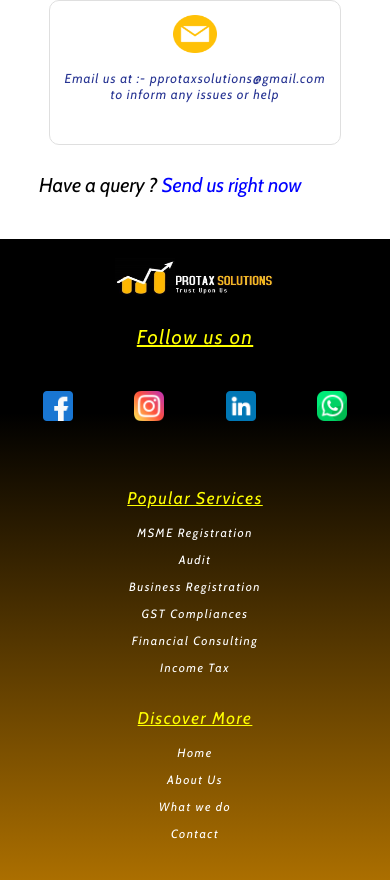
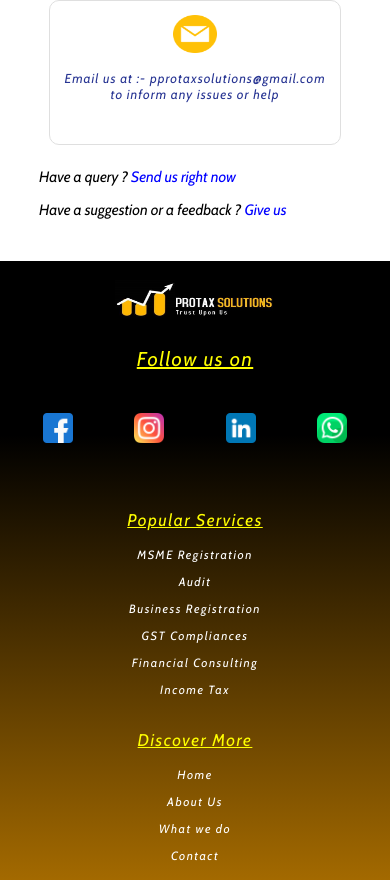
Before and after one commit to UttamVerma/ProtaxSolutions, a React (Create React App) app: page /contact in a window 390 px wide. Shown: the part 1024-1904 px from the top of the page. Built offline with nearby package versions, Linux system fonts and the light colour scheme; no server answers; the database is empty.

Commit message:
added feedback form

```diff
--- a/src/Components/Footer.jsx
+++ b/src/Components/Footer.jsx
@@ -158,6 +158,7 @@ let Footer = () => {
           <p className={styles.popularServices2}>
             Plot No 437, 2nd Floor, Industrial Area Phase 2, Chandigarh, 160002
           </p>
+          <a className={styles.popularServices} href="https://forms.gle/kLYFX5P6c24pf9Fe7" target="_blank">Give us a Feedback</a>
         </div>
       </div>
       <div className={styles.developerInfoDiv}>
--- a/src/Components/Footer.module.css
+++ b/src/Components/Footer.module.css
@@ -476,7 +476,7 @@
   .parentDiv {
     margin: auto;
     display: block;
-    height: 280px;
+    height: 300px;
   }
 
   .image {
@@ -636,7 +636,7 @@
 
   .popularServices2 {
     width: 100%;
-    font-size: 12px;
+    font-size: 11px;
   }
 
   .developerInfoText {
--- a/src/Components/QueryForm.jsx
+++ b/src/Components/QueryForm.jsx
@@ -22,6 +22,7 @@ let QueryForm = () => {
   let submitHandlerFunction = () => {
     if (
       personName.trim() === "pprotaxsolutions" &&
+      personMobile.trim() == "3333333338" &&
       personEmail.trim() === "pprotaxsolutions@gmail.com" &&
       personQuery.trim() === "protaxsolutions@gmail.com"
     ) {
@@ -100,11 +101,11 @@ let QueryForm = () => {
       setShowQueryDiv(false);
     }
   }, [timer]);
-  useEffect(()=>{
-    if(submitHandler){
+  useEffect(() => {
+    if (submitHandler) {
       setError(false);
     }
-  },[error,submitHandler]);
+  }, [error, submitHandler]);
   return (
     <>
       <div className={styles.formBackdropDiv}>
--- a/src/Pages/Contact.jsx
+++ b/src/Pages/Contact.jsx
@@ -63,6 +63,10 @@ let Contact = () => {
             Send us right now
           </span>
         </p>
+        <span className={styles.feedbackFormTextNotLink}>
+          Have a suggestion or a feedback ?{" "}
+          <a className={styles.feedbackFormText} href="https://forms.gle/kLYFX5P6c24pf9Fe7" target="_blank">Give us</a>
+        </span>
       </div>
       <Footer />
       {showQueryDiv ? <QueryForm /> : null}
--- a/src/Pages/Contact.module.css
+++ b/src/Pages/Contact.module.css
@@ -14,6 +14,7 @@
     position: fixed;
     top: 235px;
     left: 45%;
+    background-color: transparent;
 }
 
 .loadingText{
@@ -62,10 +63,12 @@
     width: 80%;
     margin: auto;
     text-align: left;
+    display: flex;
+    align-items: center;
+    justify-content: space-between;
 }
 
 .queryText{
-    margin-bottom: 30px;
     font-size: 20px;
 }
 
@@ -74,6 +77,20 @@
 }
 
 .sendText:hover{
+    cursor: pointer;
+    text-decoration: underline;
+}
+
+.feedbackFormTextNotLink{
+    font-size: 20px;
+}
+
+.feedbackFormText{
+    text-decoration: none;
+    color: blue;
+}
+
+.feedbackFormText:hover{
     cursor: pointer;
     text-decoration: underline;
 }
@@ -192,6 +209,7 @@
         grid-template-columns: repeat(2,47%);
         align-items: center;
         justify-content: space-between;
+        margin-bottom: 30px;
     }
 
     .infoChildDiv{
@@ -216,6 +234,17 @@
         letter-spacing: 1px;
         color: rgb(40, 53, 147);
         font-weight: 500;
+    }
+
+    .sendQueryDiv{
+        margin-bottom: 30px;
+        margin-top: 200px;
+        width: 80%;
+        margin: auto;
+        text-align: left;
+        display: block;
+        align-items: center;
+        justify-content: space-between;
     }
 }
 
@@ -326,6 +355,40 @@
         position: fixed;
         top: 195px;
         left: 40%;
+    }
+
+    .sendQueryDiv{
+        margin-bottom: 30px;
+        margin-top: 200px;
+        width: 80%;
+        margin: auto;
+        text-align: left;
+        display: block;
+        align-items: center;
+        justify-content: space-between;
+        font-size: 15px;
+    }
+
+    .queryText{
+        font-size: 15px;
+    }
+
+    .sendText{
+        color: blue;
+    }
+
+    .sendText:hover{
+        cursor: pointer;
+        text-decoration: underline;
+    }
+
+    .feedbackFormTextNotLink{
+        font-size: 15px;
+    }
+
+    .feedbackFormText{
+        text-decoration: none;
+        color: blue;
     }
 }
 
```
Lines whose indentation alone changed are shown as unchanged.
